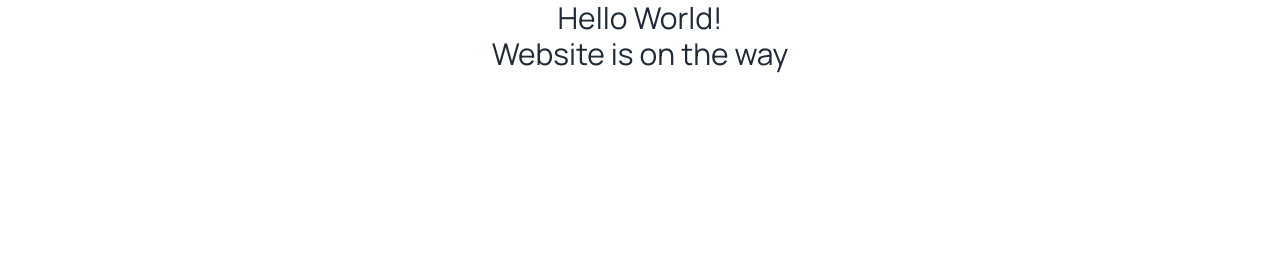
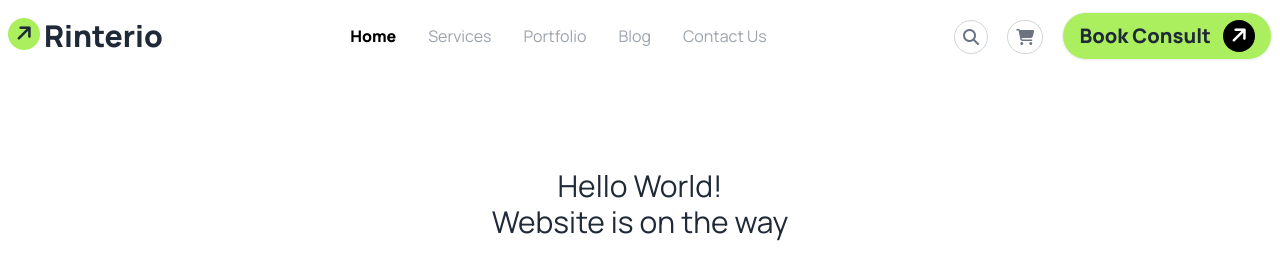
Before and after one commit to fmahadihasan1/decorate-your-future, a plain HTML site: page index.html in a window 1280 px wide. Drawn offline with nearby package versions, Linux system fonts and the light colour scheme.

Commit message:
navbar added

```diff
--- a/index.html
+++ b/index.html
@@ -23,6 +23,28 @@
     />
     <script src="https://cdn.tailwindcss.com"></script>
 
+    <!-- Customization of tailwind -->
+
+    <script>
+      tailwind.config = {
+        theme: {
+          extend: {
+            colors: {
+              clifford: "#da373d",
+              "green-low-shade": "rgb(171, 239, 95)",
+            },
+          },
+        },
+      };
+    </script>
+
+    <!-- Font Awesome CDN -->
+
+    <script
+      src="https://kit.fontawesome.com/7efa4f69d8.js"
+      crossorigin="anonymous"
+    ></script>
+
     <!-- Styles -->
 
     <style>
@@ -33,10 +55,74 @@
   </head>
   <body class="font-manrope">
     <!-- Header Section -->
-    <header></header>
+    <header
+      class="container mx-auto bg-gradient-to-t from-[rgb(255,255,255)] to-[rgba(255, 255, 255, 0)]"
+    >
+      <!-- Navbar -->
+
+      <nav>
+        <div class="navbar justify-between w-10/12 md:w-full mx-auto">
+          <div class="">
+            <a class="text-3xl font-extrabold inline-flex cursor-pointer">
+              <i
+                class="fa-solid fa-arrow-right bg-green-low-shade h-8 w-8 rounded-full -rotate-45 text-xl p-2 inline-flex items-center mr-1"
+              ></i>
+              Rinterio
+            </a>
+          </div>
+          <div class="hidden lg:flex">
+            <ul
+              class="menu menu-horizontal px-1 font-normal text-base text-gray-400"
+            >
+              <li><a class="text-black font-extrabold">Home</a></li>
+              <li><a>Services</a></li>
+              <li><a>Portfolio</a></li>
+              <li><a>Blog</a></li>
+              <li><a>Contact Us</a></li>
+            </ul>
+          </div>
+          <div class="">
+            <div class="space-x-4 hidden sm:block">
+              <i
+                class="fa-solid fa-magnifying-glass bg-white border border-gray-300 text-gray-500 rounded-full p-2"
+              ></i>
+              <i
+                class="fa-solid fa-cart-shopping bg-white border border-gray-300 text-gray-500 rounded-full p-2"
+              ></i>
+              <button
+                class="btn bg-green-low-shade rounded-full font-extrabold text-xl"
+              >
+                Book Consult
+                <i
+                  class="fa-solid fa-arrow-right bg-black text-white h-8 w-8 rounded-full -rotate-45 p-2 inline-flex items-center ml-1"
+                ></i>
+              </button>
+            </div>
+            <div class="dropdown dropdown-end justify-end">
+              <div tabindex="0" role="button" class="btn btn-ghost lg:hidden">
+                <i
+                  class="fa-solid fa-bars bg-white border border-gray-300 text-gray-500 rounded-full p-2"
+                ></i>
+              </div>
+              <ul
+                tabindex="0"
+                class="dropdown-content menu bg-base-200 rounded-box z-[1] w-52 p-2 shadow"
+              >
+                <li><a class="text-black font-extrabold">Home</a></li>
+                <li><a>Services</a></li>
+                <li><a>Portfolio</a></li>
+                <li><a>Blog</a></li>
+                <li><a>Contact Us</a></li>
+              </ul>
+            </div>
+          </div>
+        </div>
+      </nav>
+    </header>
 
     <!-- Main Section -->
-    <main>
+
+    <main class="mt-24">
       <h1 class="text-3xl text-center">
         Hello World! <br />
         Website is on the way
```
